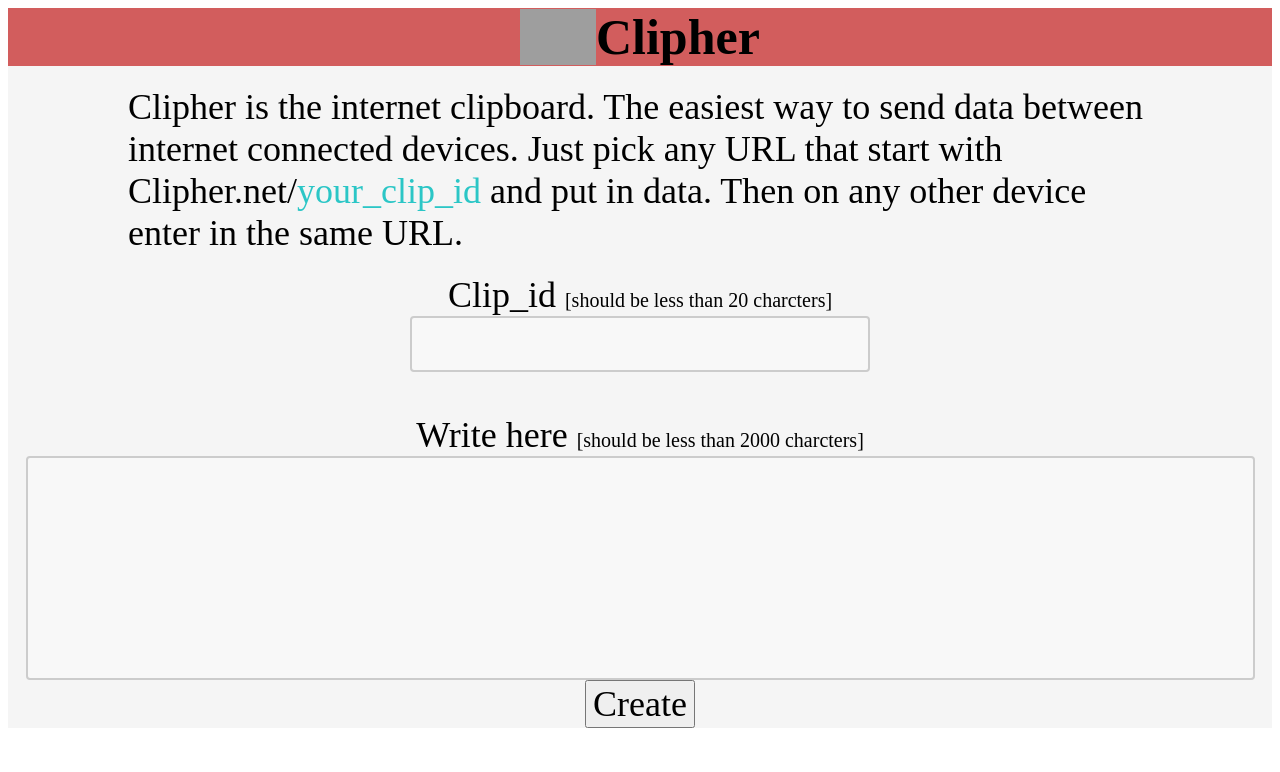
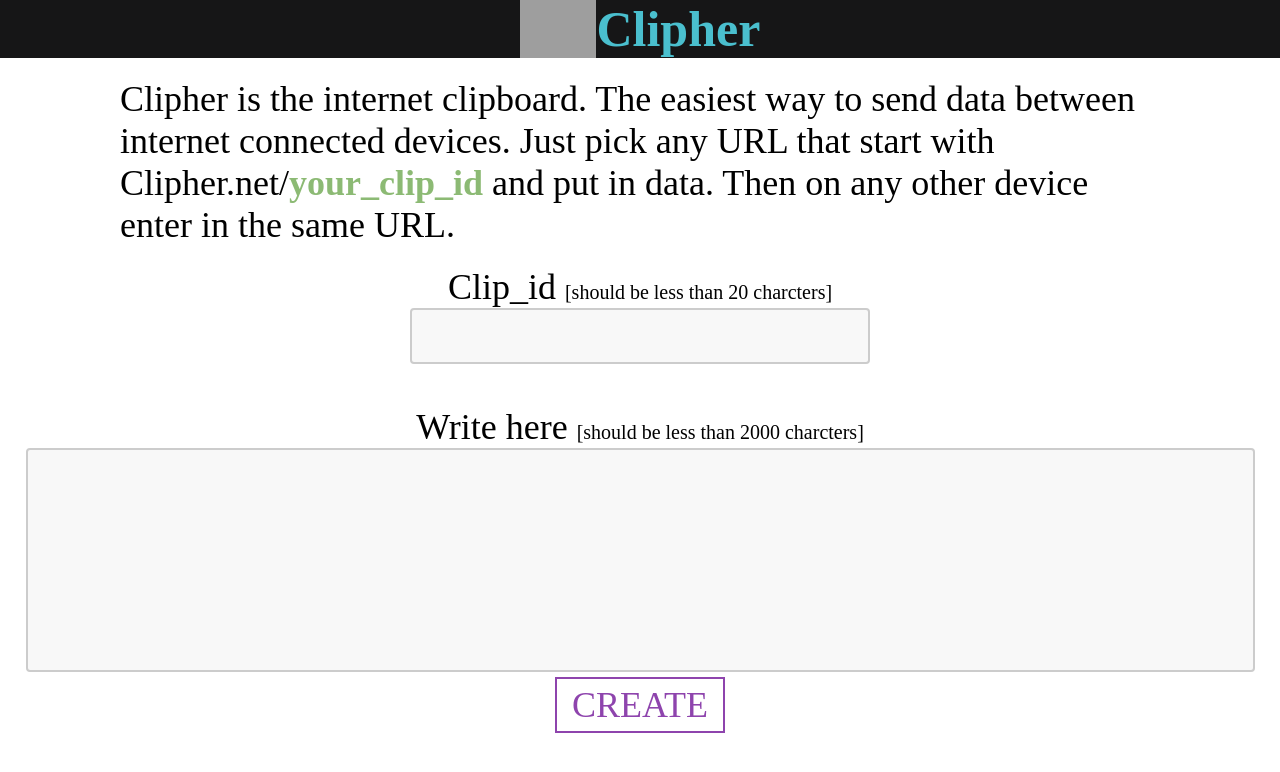
Before and after one commit to SujalHansda/Clipher-frontend, a React (Vite) app: page / in a window 1280 px wide. Shown: the top 772 px of the page. Built offline with nearby package versions, Linux system fonts and the light colour scheme; grey boxes are pictures that could not be loaded; a web font is replaced by a local one.

Commit message:
created, error pages

```diff
--- a/src/App.jsx
+++ b/src/App.jsx
@@ -2,12 +2,14 @@
 import { Route, Routes } from "react-router-dom"
 import Home from "./pages/Home"
 import Clip from "./pages/Clip"
+import Created from "./pages/Created"
 
 export default function App() {
   return (
     <Routes>
       <Route path="/" element={<Home />} />
       <Route path="/:clip_id" element={< Clip/>} />
+      <Route path="/created" element={<Created />} />
     </Routes>
   )
 }
--- a/src/components/Form.jsx
+++ b/src/components/Form.jsx
@@ -1,5 +1,9 @@
 import React, { useState } from 'react'
+import { useNavigate } from 'react-router-dom';
 export default function Form() {
+
+    const navigate = useNavigate();
+
     const [newClip, setNewClip] = useState({ clip_id: "", description: "" })
 
 
@@ -19,10 +23,13 @@
                 headers: { "Content-Type": "application/json" },
                 body: JSON.stringify(newClip)
             })
-            // console.log("-------------")
             console.log(response)
+            if (response.status === 200) {
+                navigate('/created', { state: { clip_id: newClip.clip_id } })
+            }
         } catch (err) {
             console.log(err.message)
+            navigate('/error')
         }
     }
 
@@ -37,14 +44,3 @@
         </form>
     )
 }
-
-// return (
-//     <div className="flex-column ">
-//         <label for="title">Title <span className="subscript">[should be less than 20 charcters]</span> </label>
-//         <input type="text" id="title" />
-//         <br />
-//         <label for="description">Write here <span className="subscript">[should be less than 2000 charcters]</span> </label>
-//         <textarea id="description" rows="5" cols="60"></textarea>
-//         <button>Create</button>
-//     </div>
-// )
--- a/src/components/Head.jsx
+++ b/src/components/Head.jsx
@@ -3,7 +3,7 @@
         <>
         <div className="head">
                 <img className="logo" src="https://svn.apache.org/repos/asf/kafka/site/logos/originals/png//ICON%20-%20White%20on%20Transparent.png" alt="logo" />
-                <h1 className="hOne">Clipher</h1>
+                <h1 className="home">Clipher</h1>
             </div>
         </>
     )
--- /dev/null
+++ b/src/pages/Created.jsx
@@ -0,0 +1,26 @@
+import "../styles.scss"
+import Head from "../components/Head"
+import { useLocation, useNavigate } from 'react-router-dom';
+
+
+export default function Submitted() {
+
+    const location = useLocation();
+    const navigate = useNavigate();
+    let status
+    try {
+        const data = location.state;
+        const link = `http://localhost:5173/${data.clip_id}`
+        status = `Clipboard is generated. You can access it with this link : ${link}`
+    } catch (error) {
+        status = "Something went wrong"
+    }
+
+
+    return (
+        <>
+            <Head />
+            <p> {status} </p>
+        </>
+    )
+}
--- a/src/styles.scss
+++ b/src/styles.scss
@@ -1,22 +1,26 @@
-// body{
-//     display: flex;
-//     flex-direction: column;
-//     align-items: center;
-// }
-// *{
-//     margin: 2%;
-//     padding: 0;
-// }
+
+
+//Colours
+$purple: #8e44ad;
+
+
+*{
+    margin: 0;
+    padding: 0;
+}
 
 * {
     font-family: 'Pompiere';
     font-size: 1.5rem;
+    background-color: white
 }
 
-.hOne {
+.home {
     font-size: 50px;
     margin: 0;
     padding: 0;
+    color: #4abfce;
+    background-color: #161617;
 }
 
 .flex-column {
@@ -25,7 +29,7 @@
     align-items: center;
     width: 100%;
     height: 100%;
-    background-color: #f5f5f5;
+    // background-color: #a4a1a1;
 }
 
 .head {
@@ -33,11 +37,12 @@
     flex-direction: row;
     align-items: center;
     justify-content: center;
-    background-color: #d25d5d
+    background-color: #161617
 }
 
 .logo {
     width: 6%;
+    background-color: #161617;
 }
 
 p {
@@ -45,7 +50,8 @@
 }
 
 .highlight {
-    color: #2bc6c6;
+    color: #8cba74;
+    font-weight: bold;
 }
 
 .subscript {
@@ -76,3 +82,40 @@
     align-items: center;
     height: 100%;
 }
+
+
+
+button {
+    border: 2px solid $purple;
+    border-radius: 0;
+    color: $purple;
+    position: relative;
+    overflow: hidden;
+    z-index: 1;
+    margin: 5px;
+    padding: 5px 15px;
+    font-weight: 200;
+    text-transform: uppercase;
+    transition: color 150ms ease-in-out;
+
+    &:after {
+      content: '';
+      position: absolute;
+      display: block;
+      top: 0;
+      left: 50%;
+      transform: translateX(-50%);
+      width: 0;
+      height: 100%;
+      background: $purple;
+      z-index: -1;
+      transition: width 150ms ease-in-out;
+    }
+
+    &:hover {
+      color: #fff;
+      &:after {
+        width: 110%;
+      }
+    }
+  }
```
Also changed, not shown: src/pages/Error.jsx (added, +10 -0 lines).
